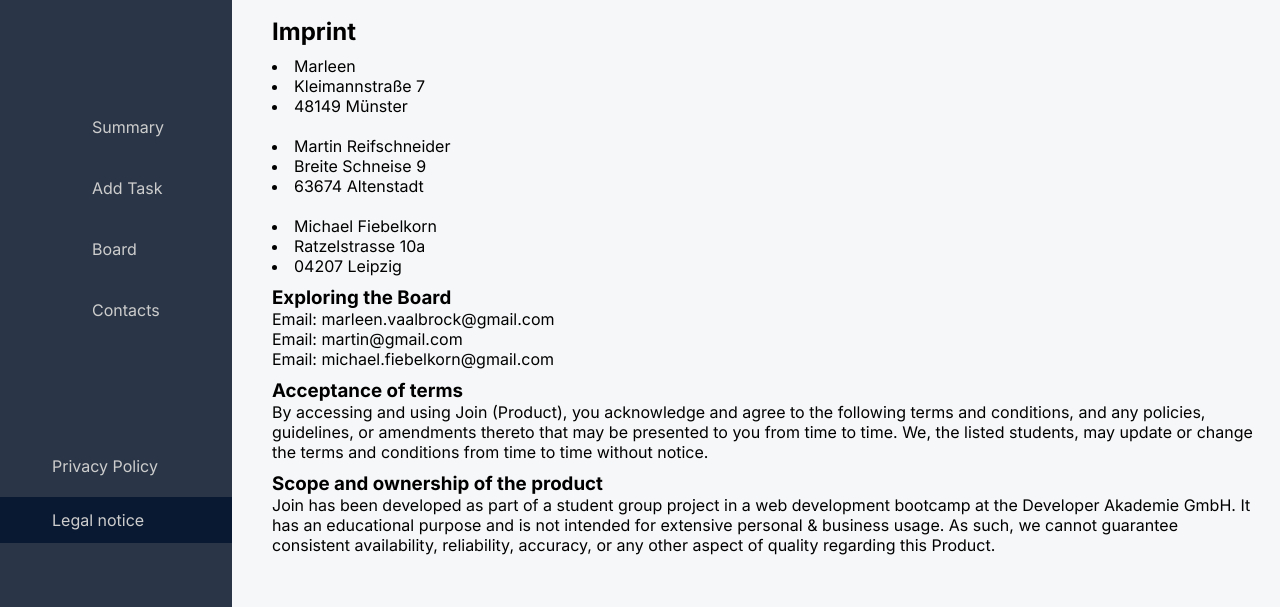
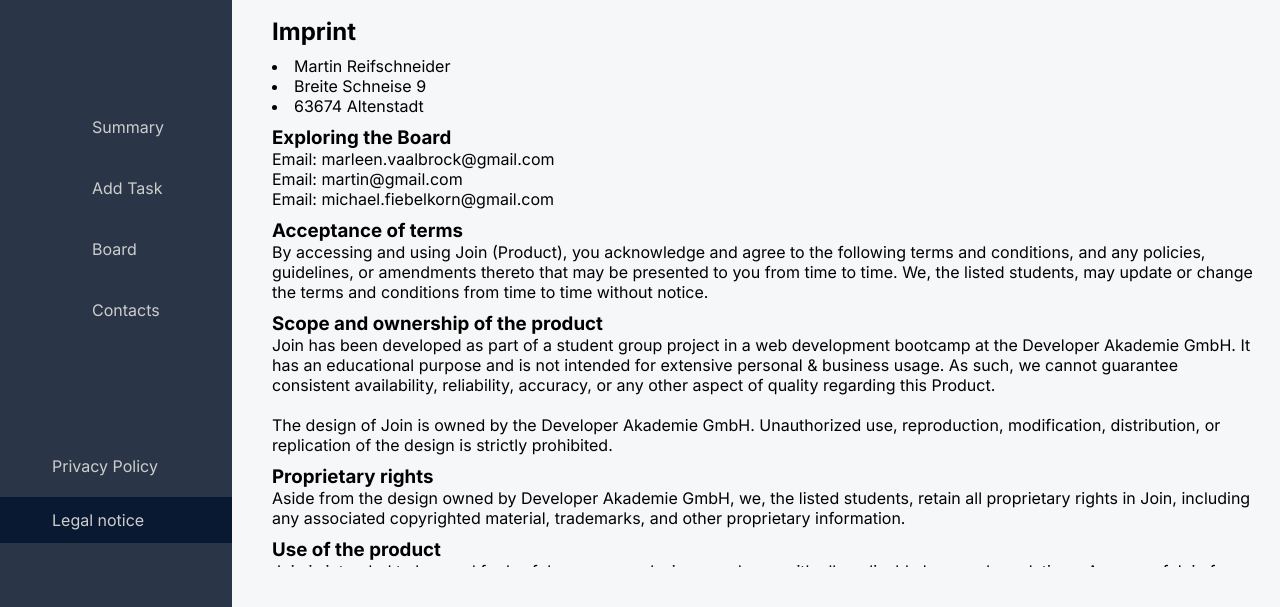
Before and after one commit to mercoding/join, a website: page html/impressum.html in a window 1280 px wide. Shown: the part 193-800 px from the top of the page. Drawn offline with Linux system fonts and the light colour scheme; no server answers.

Commit message:
impressum.html delete other project partners because data protection

```diff
--- a/html/impressum.html
+++ b/html/impressum.html
@@ -82,17 +82,11 @@
 
           <h2 class="mt-10">Imprint</h2>
           <div class="mt-10">
-            <li>Marleen</li>
-            <li>Kleimannstraße 7</li>
-            <li>48149 Münster</li>
-            <br>
+
             <li>Martin Reifschneider</li>
             <li>Breite Schneise 9</li>
             <li>63674 Altenstadt</li>
-            <br>
-            <li>Michael Fiebelkorn</li>
-            <li>Ratzelstrasse 10a</li>
-            <li>04207 Leipzig</li>
+
           </div>
           <div class="mt-10">
             <h3>Exploring the Board</h3>
```
